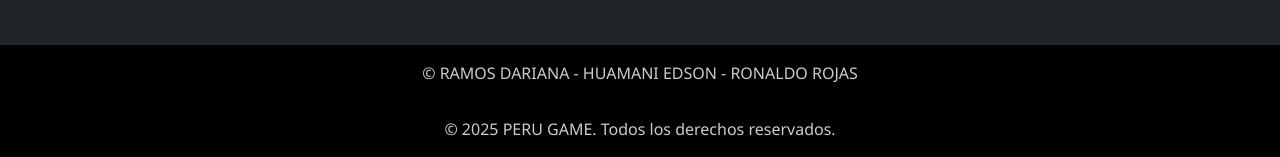
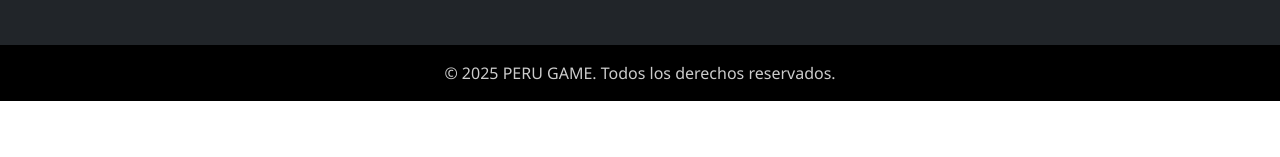
Before and after one commit to RRRV23/Proyecto, a plain HTML site: page index.html in a window 1280 px wide. Shown: the part 1145-1302 px from the top of the page. After the commit the page ends 1246 px from the top, so only its background shows below. Drawn offline with nearby package versions, Linux system fonts and the light colour scheme.

Commit message:
Update index.html

```diff
--- a/index.html
+++ b/index.html
@@ -211,7 +211,6 @@ a:hover {
       </div>
     </div>
   </footer>
-  <div class="text-center bg-black text-secondary py-3">&copy; RAMOS DARIANA - HUAMANI EDSON - RONALDO ROJAS</div>
   <div class="text-center bg-black text-secondary py-3">&copy; 2025 PERU GAME. Todos los derechos reservados.</div>
   <!-- MODAL LOGIN -->
   <div class="modal fade" id="loginModal" tabindex="-1" aria-labelledby="loginModalLabel" aria-hidden="true">
```
